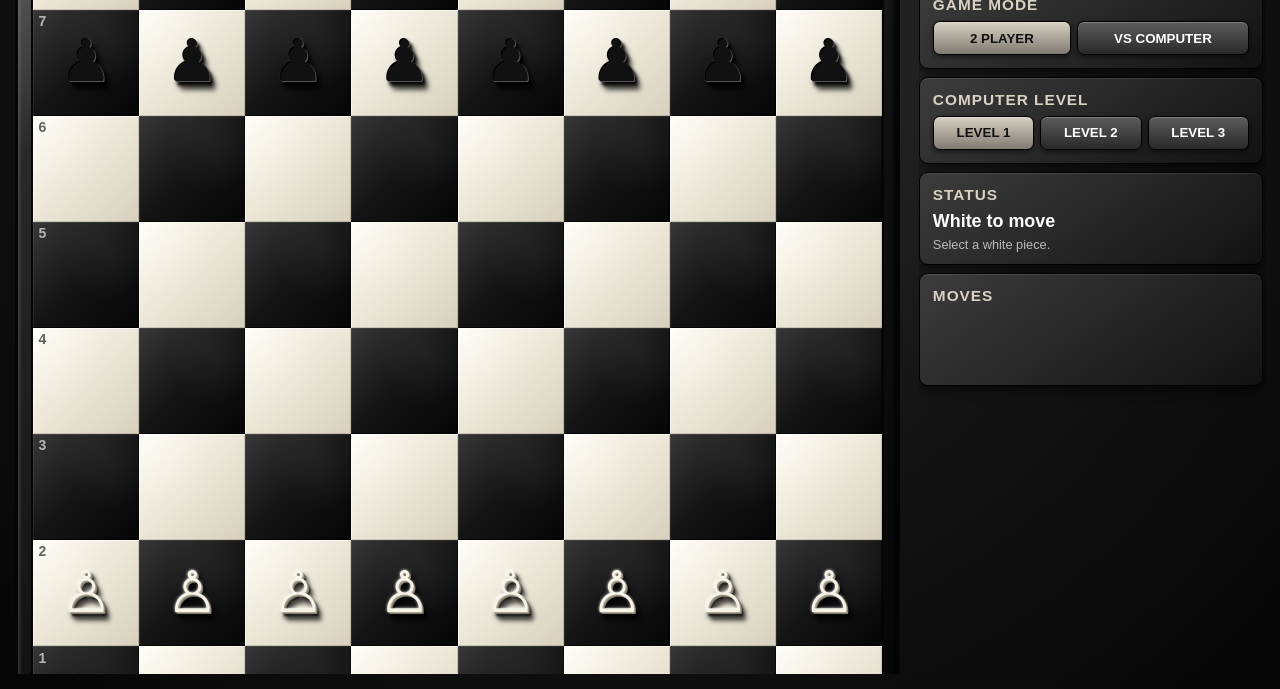
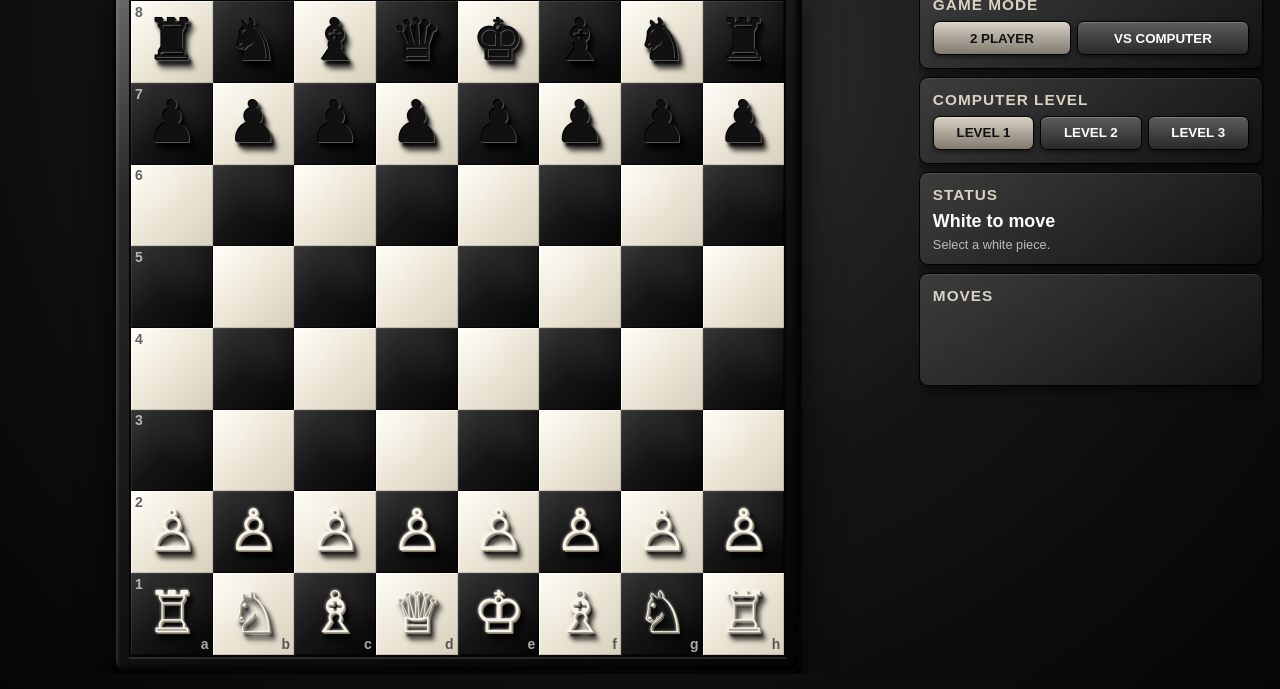
Before and after one commit to chunter-gh/games, a website: page chess.html in a window 1280 px wide. Shown: the part 111-800 px from the top of the page. Drawn offline with Linux system fonts and the light colour scheme.

Commit message:
Update chess.html

```diff
--- a/chess.html
+++ b/chess.html
@@ -164,27 +164,36 @@ button.active {
     justify-content: center;
 
     overflow: hidden;
-}
+
+    /*
+       JS continuously calculates the largest square that
+       fits INSIDE this exact area.
+    */
+    container-type: size;
+}
+
+/* =========================================================
+   BOARD FRAME
+   ========================================================= */
 
 /*
-    IMPORTANT:
-
-    The board has NO fixed width or fixed height.
-
-    It is sized by the available container.
-
-    width: min(100%, 100%)
-    aspect-ratio: 1 / 1
-
-    means the browser determines the largest square that
-    actually fits inside the available board-area.
+   --board-size is supplied by resizeBoard().
+
+   This is deliberately NOT a fixed pixel size.
+
+   The JavaScript measures the real available board-area
+   and chooses:
+
+       MIN(available width, available height)
+
+   so the board always fits.
 */
 
 .board-frame {
-    width: min(100%, 100%);
-    height: auto;
-
-    aspect-ratio: 1 / 1;
+    width: var(--board-size, 0px);
+    height: var(--board-size, 0px);
+
+    flex: 0 0 var(--board-size, 0px);
 
     min-width: 0;
     min-height: 0;
@@ -213,17 +222,13 @@ button.active {
         0 5px 0 #020202,
         inset 2px 2px 3px rgba(255,255,255,.15),
         inset -3px -3px 5px rgba(0,0,0,.8);
-}
-
-/*
+
+    overflow: hidden;
+}
+
+/* =========================================================
    THE ACTUAL BOARD
-
-   CSS GRID explicitly creates 8 equal columns and
-   8 equal rows.
-
-   minmax(0, 1fr) is important:
-   it prevents pieces/content from changing square sizes.
-*/
+   ========================================================= */
 
 .board {
     position: relative;
@@ -238,8 +243,6 @@ button.active {
 
     grid-template-rows:
         repeat(8, minmax(0, 1fr));
-
-    aspect-ratio: 1 / 1;
 
     overflow: hidden;
 
@@ -257,11 +260,6 @@ button.active {
    ========================================================= */
 
 .square {
-    /*
-       ABSOLUTELY NO fixed square dimensions.
-       Grid controls both width and height.
-    */
-
     width: 100%;
     height: 100%;
 
@@ -308,7 +306,6 @@ button.active {
         inset -1px -1px 0 rgba(0,0,0,.65);
 }
 
-/* subtle stone variation */
 .square.ivory::after,
 .square.onyx::after {
     content: "";
@@ -341,11 +338,6 @@ button.active {
    ========================================================= */
 
 .piece {
-    /*
-       Piece size is relative to the square.
-
-       It can NEVER enlarge a square.
-    */
     width: 78%;
     height: 78%;
 
@@ -361,6 +353,13 @@ button.active {
         "DejaVu Serif",
         serif;
 
+    /*
+       Piece size follows the actual board.
+
+       cqw = width of the board-area container.
+       The vmin fallback keeps pieces sensible on older
+       browsers.
+    */
     font-size: clamp(20px, 7.2vmin, 100px);
 
     line-height: 1;
@@ -641,16 +640,21 @@ button.active {
         min-height: 0;
     }
 
+    /*
+       IMPORTANT:
+
+       The board is NOT width-driven anymore.
+
+       resizeBoard() determines the exact square size from
+       the available width AND height.
+    */
+
     .board-frame {
-        /*
-           On narrow screens the board uses the actual width
-           available to the board-area.
-        */
-        width: min(100%, 100%);
-        max-width: 100%;
-        height: auto;
-
-        aspect-ratio: 1 / 1;
+        width: var(--board-size, 0px);
+        height: var(--board-size, 0px);
+
+        max-width: none;
+        max-height: none;
     }
 
     .side-panel {
@@ -818,10 +822,6 @@ button.active {
 
     <main class="game-area">
 
-        <!-- =================================================
-             BOARD
-             ================================================= -->
-
         <section class="board-area">
 
             <div class="board-frame">
@@ -837,10 +837,6 @@ button.active {
         </section>
 
 
-        <!-- =================================================
-             SIDE PANEL
-             ================================================= -->
-
         <aside class="side-panel">
 
             <div class="panel">
@@ -931,10 +927,6 @@ button.active {
 </div>
 
 
-<!-- =========================================================
-     PROMOTION
-     ========================================================= -->
-
 <div
     id="promotionOverlay"
     class="overlay">
@@ -952,10 +944,6 @@ button.active {
 
 </div>
 
-
-<!-- =========================================================
-     GAME OVER
-     ========================================================= -->
 
 <div
     id="gameOverOverlay"
@@ -984,6 +972,136 @@ button.active {
 
 
 <script>
+
+/* =========================================================
+   RESPONSIVE BOARD SIZING
+   ========================================================= */
+
+/*
+   This is the important fix.
+
+   The old version essentially said:
+
+       "make the board as wide as the board area"
+
+   That fails when the available HEIGHT is smaller than
+   the available width.
+
+   This version measures the actual board-area and chooses
+   the smaller dimension.
+
+   Therefore:
+
+       board width  = board height
+       board size   = MIN(available width, available height)
+
+   It recalculates automatically when:
+       - browser window changes
+       - phone rotates
+       - browser UI changes available height
+       - side panel layout changes
+       - desktop window is resized
+*/
+
+const boardAreaElement =
+    document.querySelector(".board-area");
+
+const boardFrameElement =
+    document.querySelector(".board-frame");
+
+
+function resizeBoard() {
+
+    if (
+        !boardAreaElement ||
+        !boardFrameElement
+    ) {
+        return;
+    }
+
+    const rect =
+        boardAreaElement.getBoundingClientRect();
+
+    /*
+       Use the real rendered dimensions.
+
+       A tiny safety margin prevents fractional-pixel
+       overflow caused by browser rounding.
+    */
+
+    const width =
+        Math.max(
+            0,
+            rect.width - 2
+        );
+
+    const height =
+        Math.max(
+            0,
+            rect.height - 2
+        );
+
+    const size =
+        Math.floor(
+            Math.min(
+                width,
+                height
+            )
+        );
+
+    boardFrameElement.style.setProperty(
+        "--board-size",
+        size + "px"
+    );
+}
+
+
+/*
+   ResizeObserver watches the actual board container.
+
+   This is better than relying only on window.resize because
+   mobile browsers can change the usable viewport without
+   firing a normal resize event.
+*/
+
+const boardResizeObserver =
+    new ResizeObserver(
+        () => resizeBoard()
+    );
+
+boardResizeObserver.observe(
+    boardAreaElement
+);
+
+
+/*
+   Also listen for viewport changes.
+*/
+
+window.addEventListener(
+    "resize",
+    resizeBoard
+);
+
+window.addEventListener(
+    "orientationchange",
+    () => {
+        setTimeout(
+            resizeBoard,
+            50
+        );
+    }
+);
+
+
+/*
+   Initial sizing.
+*/
+
+requestAnimationFrame(
+    resizeBoard
+);
+
 
 /* =========================================================
    CHESS ENGINE
@@ -1047,13 +1165,9 @@ const PIECE_VALUES = {
 
 let board = [];
 let turn = "w";
-
 let selected = null;
-
 let legalForSelected = [];
-
 let lastMove = null;
-
 let enPassant = null;
 
 let castling = {
@@ -1064,21 +1178,13 @@ let castling = {
 };
 
 let gameOver = false;
-
 let gameMode = "2player";
-
 let computerLevel = 1;
-
 let flipped = false;
-
 let moveHistory = [];
-
 let positionHistory = new Map();
-
 let halfmoveClock = 0;
-
 let pendingPromotion = null;
-
 let computerThinking = false;
 
 
@@ -1207,8 +1313,6 @@ function findKing(b, color) {
 
 function squareAttacked(b, r, c, byColor) {
 
-    /* PAWNS */
-
     const pawnRow =
         byColor === "w"
             ? r + 1
@@ -1233,8 +1337,6 @@ function squareAttacked(b, r, c, byColor) {
         }
     }
 
-
-    /* KNIGHTS */
 
     const knightOffsets = [
         [-2,-1],
@@ -1268,8 +1370,6 @@ function squareAttacked(b, r, c, byColor) {
     }
 
 
-    /* KING */
-
     for (let dr = -1; dr <= 1; dr++) {
 
         for (let dc = -1; dc <= 1; dc++) {
@@ -1298,8 +1398,6 @@ function squareAttacked(b, r, c, byColor) {
     }
 
 
-    /* ROOK / QUEEN */
-
     const straight = [
         [-1,0],
         [1,0],
@@ -1334,8 +1432,6 @@ function squareAttacked(b, r, c, byColor) {
     }
 
 
-    /* BISHOP / QUEEN */
-
     const diagonal = [
         [-1,-1],
         [-1,1],
@@ -1409,11 +1505,7 @@ function pseudoMoves(b, r, c, includeCastling = true) {
     const moves = [];
 
 
-    function addMove(
-        rr,
-        cc,
-        extra = {}
-    ) {
+    function addMove(rr, cc, extra = {}) {
 
         if (!inside(rr, cc)) {
             return;
@@ -1460,8 +1552,6 @@ function pseudoMoves(b, r, c, includeCastling = true) {
                 ? 0
                 : 7;
 
-
-        /* ONE FORWARD */
 
         if (
             inside(r + dir, c) &&
@@ -1477,8 +1567,6 @@ function pseudoMoves(b, r, c, includeCastling = true) {
                 }
             );
 
-            /* TWO FORWARD */
-
             if (
                 r === startRow &&
                 !b[r + dir * 2][c]
@@ -1494,8 +1582,6 @@ function pseudoMoves(b, r, c, includeCastling = true) {
             }
         }
 
-
-        /* CAPTURES */
 
         for (const dc of [-1, 1]) {
 
@@ -1525,8 +1611,6 @@ function pseudoMoves(b, r, c, includeCastling = true) {
                 );
             }
 
-
-            /* EN PASSANT */
 
             if (
                 enPassant &&
@@ -1645,8 +1729,6 @@ function pseudoMoves(b, r, c, includeCastling = true) {
     }
 
 
-    /* KING */
-
     for (let dr = -1; dr <= 1; dr++) {
 
         for (let dc = -1; dc <= 1; dc++) {
@@ -1662,8 +1744,6 @@ function pseudoMoves(b, r, c, includeCastling = true) {
         }
     }
 
-
-    /* CASTLING */
 
     if (includeCastling) {
 
@@ -1760,7 +1840,7 @@ function pseudoMoves(b, r, c, includeCastling = true) {
 
 
 /* =========================================================
-   APPLY MOVE TO A COPY
+   APPLY MOVE
    ========================================================= */
 
 function applyMove(state, move, promotionType = "Q") {
@@ -1779,7 +1859,6 @@ function applyMove(state, move, promotionType = "Q") {
     let captured =
         b[move.to.r][move.to.c];
 
-    /* EN PASSANT CAPTURE */
 
     if (move.enPassant) {
 
@@ -1801,16 +1880,12 @@ function applyMove(state, move, promotionType = "Q") {
     };
 
 
-    /* PROMOTION */
-
     if (move.promotion) {
 
         b[move.to.r][move.to.c].type =
             promotionType || "Q";
     }
 
-
-    /* CASTLING */
 
     if (move.castle === "K") {
 
@@ -1943,18 +2018,10 @@ function positionKey() {
 
     s +=
         "|" +
-        (
-            castling.wK ? "K" : ""
-        ) +
-        (
-            castling.wQ ? "Q" : ""
-        ) +
-        (
-            castling.bK ? "k" : ""
-        ) +
-        (
-            castling.bQ ? "q" : ""
-        );
+        (castling.wK ? "K" : "") +
+        (castling.wQ ? "Q" : "") +
+        (castling.bK ? "k" : "") +
+        (castling.bQ ? "q" : "");
 
     s +=
         "|" +
@@ -2101,9 +2168,6 @@ function makeMove(move, promotionType = "Q") {
 
     board = result.board;
 
-
-    /* EN PASSANT TARGET */
-
     enPassant = null;
 
     if (
@@ -2127,8 +2191,6 @@ function makeMove(move, promotionType = "Q") {
     }
 
 
-    /* HALF MOVE CLOCK */
-
     if (
         movingPiece.type === "P" ||
         captured
@@ -2249,8 +2311,6 @@ function updateGameState() {
         );
 
 
-    /* CHECKMATE */
-
     if (
         legal.length === 0 &&
         inCheck
@@ -2280,8 +2340,6 @@ function updateGameState() {
     }
 
 
-    /* STALEMATE */
-
     if (
         legal.length === 0 &&
         !inCheck
@@ -2306,8 +2364,6 @@ function updateGameState() {
     }
 
 
-    /* 75 MOVE RULE */
-
     if (halfmoveClock >= 150) {
 
         gameOver = true;
@@ -2329,8 +2385,6 @@ function updateGameState() {
     }
 
 
-    /* FIVEFOLD REPETITION */
-
     for (const count of positionHistory.values()) {
 
         if (count >= 5) {
@@ -2355,27 +2409,15 @@ function updateGameState() {
     }
 
 
-    /* FIFTY MOVE */
-
     if (halfmoveClock >= 100) {
-
-        gameOver = true;
 
         statusElement.textContent =
             "DRAW";
 
         substatusElement.textContent =
             "50-move rule available.";
-
-        /*
-           The game is not automatically ended here.
-           The player may continue until the 75-move
-           automatic draw condition.
-        */
-    }
-
-
-    /* INSUFFICIENT MATERIAL */
+    }
+
 
     if (insufficientMaterial()) {
 
@@ -2452,14 +2494,10 @@ function insufficientMaterial() {
     }
 
 
-    /* King vs King */
-
     if (pieces.length === 0) {
         return true;
     }
 
-
-    /* King + single bishop/knight vs king */
 
     if (pieces.length === 1) {
 
@@ -2469,9 +2507,6 @@ function insufficientMaterial() {
         );
     }
 
-
-    /* King + bishop vs king + bishop,
-       bishops on same color */
 
     if (
         pieces.length === 2 &&
@@ -2633,8 +2668,6 @@ function render() {
             }
 
 
-            /* coordinates */
-
             if (
                 (!flipped && c === 0) ||
                 (flipped && c === 7)
@@ -2682,6 +2715,14 @@ function render() {
     }
 
     renderMoves();
+
+    /*
+       Recalculate after rendering because the board's
+       surrounding layout may have changed.
+    */
+    requestAnimationFrame(
+        resizeBoard
+    );
 }
 
 
@@ -2705,8 +2746,6 @@ function handleSquareClick(r, c) {
 
     const piece = board[r][c];
 
-
-    /* SELECT LEGAL DESTINATION */
 
     const selectedMove =
         legalForSelected.find(
@@ -2737,8 +2776,6 @@ function handleSquareClick(r, c) {
     }
 
 
-    /* SELECT OWN PIECE */
-
     if (
         piece &&
         piece.color === turn
@@ -2945,6 +2982,10 @@ function newGame() {
     render();
 
     updateGameState();
+
+    requestAnimationFrame(
+        resizeBoard
+    );
 }
 
 
@@ -3229,7 +3270,6 @@ function evaluateMove(b, move) {
         score += 120;
     }
 
-    /* central control */
 
     const centerDistance =
         Math.abs(
@@ -3416,8 +3456,6 @@ function evaluatePosition(b) {
                 PIECE_VALUES[
                     p.type
                 ];
-
-            /* positional center bonus */
 
             const center =
                 4 -
```
